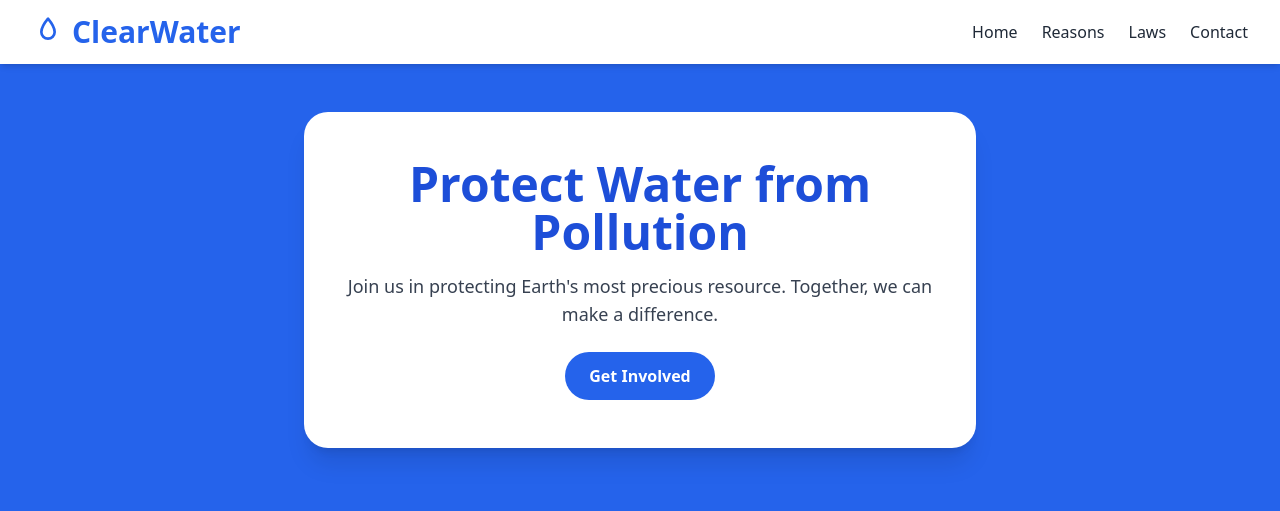
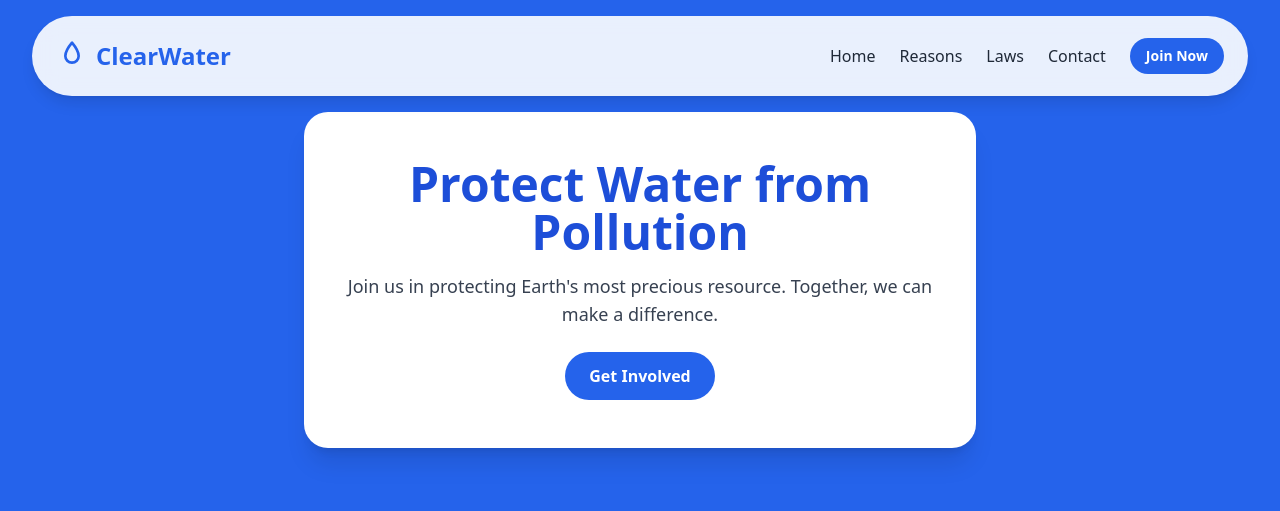
Before and after one commit to AbdelrahmanM1/ClearWaterWebsite, a Flask app: page / in a window 1280 px wide. Shown: the top 511 px of the page. Run offline with Flask 3, Linux system fonts and the light colour scheme; some libraries are stand-ins or nearby versions.

Commit message:
Update index.html

```diff
--- a/templates/index.html
+++ b/templates/index.html
@@ -97,32 +97,50 @@
     .mobile-menu-enter-active {
       max-height: 500px;
     }
+@keyframes fadeSlideDown {
+    0% {
+    opacity: 0;
+    transform: translateY(-20px);
+  }
+  100% {
+    opacity: 1;
+    transform: translateY(0);
+  }
+}
+.fade-slide {
+  animation: fadeSlideDown 0.6s ease-out;
+}
   </style>
 </head>
 
 <body class="bg-gray-100 font-sans">
 
 <!-- Navbar -->
-<nav class="bg-white shadow-md fixed w-full z-50">
-  <div class="max-w-7xl mx-auto px-4 sm:px-6 lg:px-8">
-    <div class="flex justify-between items-center h-16 animate-fade-in">
+<nav
+  id="navbar"
+  class="fade-slide fixed top-4 left-1/2 transform -translate-x-1/2 z-50 w-[95%] max-w-7xl
+         bg-white/90 backdrop-blur-md shadow-lg
+         rounded-xl md:rounded-full
+         px-6 py-3
+         transition-all duration-300 ease-in-out transition-opacity"
+>
+  <div class="flex justify-between items-center h-14 animate-fade-in">
 
     <!-- Logo -->
-      <div class="flex-shrink-0">
-        <a href="#logo" class="flex items-center text-2xl sm:text-3xl font-extrabold text-blue-600 hover:text-blue-800 transition duration-300">
+    <a href="#logo" class="flex items-center text-xl sm:text-2xl font-extrabold text-blue-600 hover:text-blue-800 transition duration-300">
       <svg class="w-7 h-7 sm:w-8 sm:h-8 mr-2" fill="none" stroke="currentColor" stroke-width="2" viewBox="0 0 24 24">
         <path stroke-linecap="round" stroke-linejoin="round" d="M12 2C12 2 7 8 7 12a5 5 0 0010 0c0-4-5-10-5-10z" />
       </svg>
       ClearWater
     </a>
-      </div>
 
     <!-- Desktop Nav -->
-      <div class="hidden md:flex space-x-6">
+    <div class="hidden md:flex items-center space-x-6">
       <a href="#" class="nav-link">Home</a>
       <a href="#Reasonsofpollution" class="nav-link">Reasons</a>
       <a href="#laws" class="nav-link">Laws</a>
       <a href="#contact" class="nav-link">Contact</a>
+      <a href="/get-involved" class="ml-4 bg-blue-600 text-white px-4 py-2 rounded-full hover:bg-blue-700 transition transform hover:scale-105 text-sm font-semibold">Join Now</a>
     </div>
 
     <!-- Mobile Toggle -->
@@ -137,14 +155,14 @@
       </button>
     </div>
   </div>
-  </div>
 
   <!-- Mobile Menu -->
-  <div id="mobile-menu" class="hidden md:hidden px-4 pb-4 bg-white shadow-md transition-all duration-300 ease-in-out">
+  <div id="mobile-menu" class="hidden md:hidden px-4 pb-4 pt-2">
     <a href="#" class="mobile-link">Home</a>
     <a href="#Reasonsofpollution" class="mobile-link">Reasons</a>
     <a href="#laws" class="mobile-link">Laws</a>
     <a href="#contact" class="mobile-link">Contact</a>
+    <a href="/get-involved" class="block text-center bg-blue-600 text-white mt-2 px-4 py-2 rounded-full hover:bg-blue-700 transition transform hover:scale-105 text-sm font-semibold">Join Now</a>
   </div>
 </nav>
 
@@ -237,6 +255,20 @@
 <footer class="bg-gray-800 text-white py-4 text-center text-sm">
   &copy; 2025 ClearWater. All rights reserved.
 </footer>
+<script>
+  document.addEventListener("DOMContentLoaded", () => {
+    const navbar = document.getElementById("navbar");
 
+    window.addEventListener("scroll", () => {
+      if (window.scrollY > 20) {
+        navbar.classList.remove("bg-white/90", "py-3");
+        navbar.classList.add("bg-white/50", "backdrop-blur-xl", "shadow-xl", "py-1");
+      } else {
+        navbar.classList.remove("bg-white/50", "backdrop-blur-xl", "shadow-xl", "py-1");
+        navbar.classList.add("bg-white/90", "py-3");
+      }
+    });
+  });
+</script>
 </body>
 </html>
```
Lines whose indentation alone changed are shown as unchanged.
